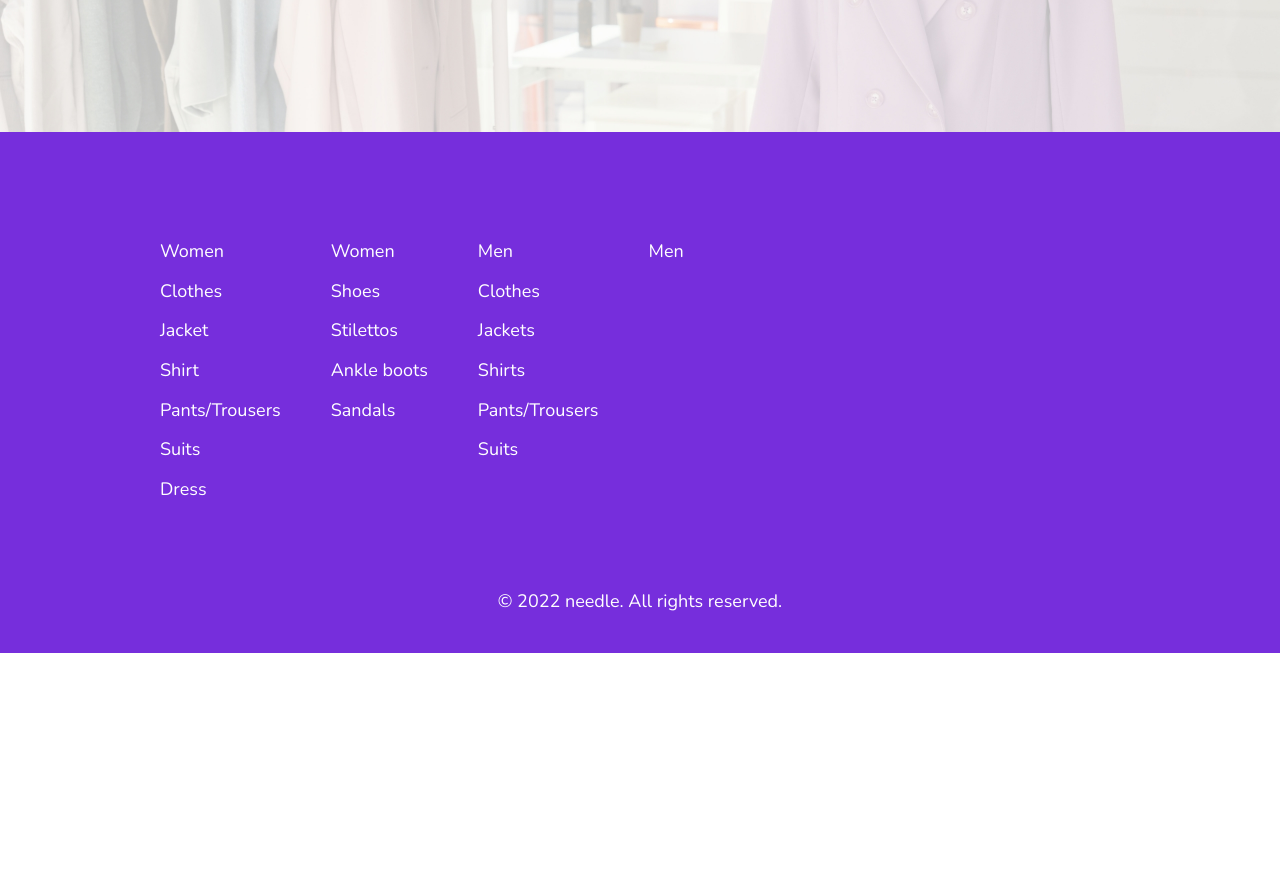
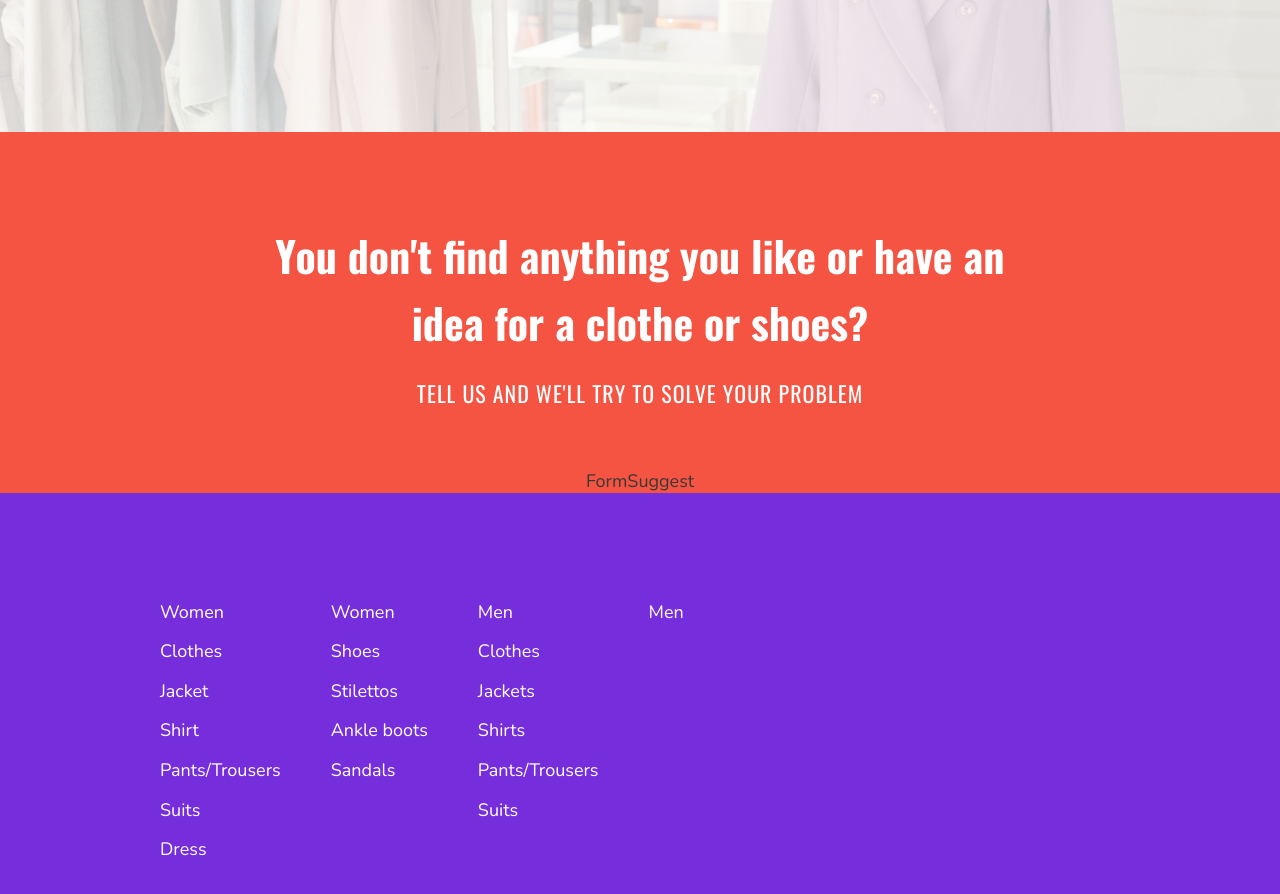
Before and after one commit to moisens/needle, a React (Vite) app: page /women in a window 1280 px wide. Shown: the part 4720-5614 px from the top of the page. Before the commit the page ends 5373 px from the top, so only its background shows below. Built offline with nearby package versions, Linux system fonts and the light colour scheme.

Commit message:
suggest component + css + form suggest component part 1

```diff
--- a/src/App.scss
+++ b/src/App.scss
@@ -51,12 +51,13 @@ body {
 
   h1 {
     font-family: "Oswald";
-    font-size: 3rem;
+    font-size: 3.75rem;
     font-weight: bold;
   }
   h2 {
     font-family: "Oswald";
     font-weight: bold;
+    font-size: 2.625rem;
   }
 
   a {
--- /dev/null
+++ b/src/components/forms/FormSuggest.tsx
@@ -0,0 +1,14 @@
+import "../suggestions/suggest.scss"
+
+
+
+
+type Props = {}
+
+const FormSuggest = (props: Props) => {
+  return (
+    <form className="form-suggest-contenair">FormSuggest</form>
+  )
+}
+
+export default FormSuggest;
--- /dev/null
+++ b/src/components/suggestions/Suggestions.tsx
@@ -0,0 +1,24 @@
+import "./suggest.scss";
+import FormSuggest from "../forms/FormSuggest";
+
+
+type Props = {};
+
+const Suggests = (props: Props) => {
+  return (
+    <section className="suggests-container">
+      <section className="suggests-content">
+        <h2 className="suggests-titleH2">
+          You don't find anything you like or have an idea for a clothe or
+          shoes?
+        </h2>
+        <h3 className="suggests-titleH3">
+          TELL US AND WE'LL TRY TO SOLVE YOUR PROBLEM
+        </h3>
+        <FormSuggest />
+      </section>
+    </section>
+  );
+};
+
+export default Suggests;
--- /dev/null
+++ b/src/components/suggestions/suggest.scss
@@ -0,0 +1,29 @@
+@use "../../scss/mixins";
+@use "../../scss/variables";
+
+.suggests-container {
+  @include mixins.pageWidthHeight;
+  background-color: variables.$red-color;
+
+  .suggests-content {
+    @include mixins.innerPageWidthHeigh;
+    @include mixins.FlexAlignColumn;
+
+    .suggests-titleH2 {
+      width: 60%;
+      font-size: 2.625rem;
+      padding: 90px 0 20px;
+      color: variables.$white-color;
+      text-align: center;
+      line-height: 1.6;
+    }
+    .suggests-titleH3 {
+      font-family: "Oswald";
+      font-size: 1.375rem;
+      font-weight: 100;
+      letter-spacing: 0.0625rem;
+      padding-bottom: 60px;
+      color: variables.$white-color;
+    }
+  }
+}
--- a/src/pages/Women.page.tsx
+++ b/src/pages/Women.page.tsx
@@ -5,6 +5,7 @@ import Quotes from "../components/quotesComponent/Quotes";
 import Featured from "../components/featured/Featured";
 import Newsletter from "../components/newsleter/Newsletter";
 import FixedbckImg from "../components/fixedBackground/FixedbckImg";
+import Suggests from "../components/suggestions/Suggestions";
 import { quoteOne, quoteTwo } from "../utils/quotes";
 
 
@@ -18,6 +19,7 @@ const Women = () => {
      <Quotes quotes={quoteTwo} />
      <Newsletter />
      <FixedbckImg />
+     <Suggests />
     </main>
   )
 }
```
